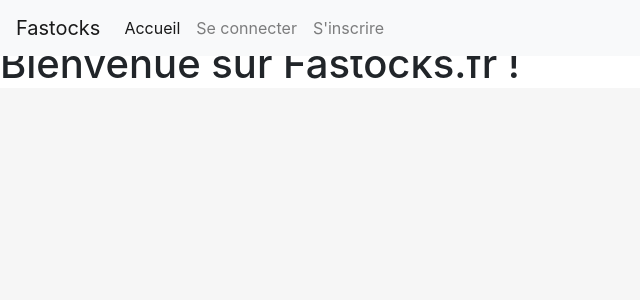
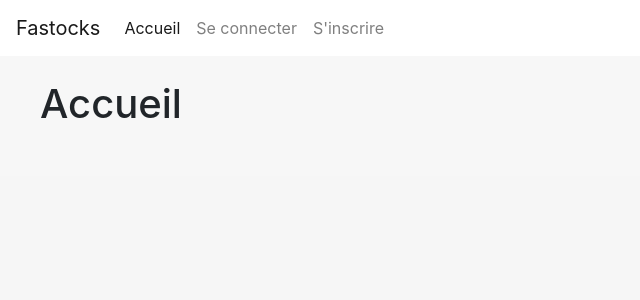
Before and after one commit to AlexisBal/fastocks.fr, a React (Create React App) app in the folder frontend/: page / in a window 1280 px wide. Shown: the top 300 px of the page, without its empty margins (0-640 px from the left). Built offline with nearby package versions, Linux system fonts and the light colour scheme.

Commit message:
background

```diff
--- a/frontend/src/App.js
+++ b/frontend/src/App.js
@@ -30,16 +30,21 @@
   if (token) return null;
 
   return (
-    <Navbar collapseOnSelect className='PublicNavBar' fixed="top" expand={true} bg="light">
+    <Navbar collapseOnSelect className='PublicNavBar' fixed="top" expand={true} variant='light'>
       <Navbar.Brand >Fastocks</Navbar.Brand>
       <Navbar.Toggle aria-controls="responsive-navbar-nav" />
       <Navbar.Collapse id="responsive-navbar-nav">
-      <Nav activeKey={location.pathname} className="mr-auto">
-          <Nav.Link href="/">Accueil</Nav.Link>
-          <Nav.Link href="/login">Se connecter</Nav.Link>
-          <Nav.Link href="/register">S'inscrire</Nav.Link>
-
-      </Nav>
+        <Nav activeKey={location.pathname} className="mr-auto">
+          <Nav.Item>
+            <Nav.Link href="/">Accueil</Nav.Link>
+          </Nav.Item>
+          <Nav.Item>
+            <Nav.Link href="/login">Se connecter</Nav.Link>
+          </Nav.Item>
+          <Nav.Item>
+            <Nav.Link href="/register">S'inscrire</Nav.Link>
+          </Nav.Item>
+        </Nav>
       </Navbar.Collapse>
   </Navbar>
   );
@@ -95,8 +100,8 @@
           <PrivateRoute exact path="/myaccount/settings/change-password" component={ChangePassword} />
           <PrivateRoute exact path="/myaccount/new-monitoring" component={CreationSuivi} />
           <PrivateRoute exact path="/myaccount/monitor" component={Dashboard} />
-          <PrivateRoute path="/myaccount/monitor/:id" component={Dashboard} />
-          <PrivateRoute path="/myaccount/monitor/:id/settings" component={ParametresSuivi} />
+          <PrivateRoute exact path="/myaccount/monitor/:id" component={Dashboard} />
+          <PrivateRoute exact path="/myaccount/monitor/:id/settings" component={ParametresSuivi} />
         </Router>
       </AuthContext.Provider>
     </div>
--- a/frontend/src/Screens/Private/ParametresSuivi.js
+++ b/frontend/src/Screens/Private/ParametresSuivi.js
@@ -4,7 +4,11 @@
 
   return (
     <body>
-      <div>Paramètres du suivi</div>
+      <div className='safe-container'>
+        <h1>Paramètres du suivi</h1>
+        <main className="form-settings">
+        </main>
+      </div>
     </body>
   );
 }
--- a/frontend/src/Screens/Public/Home.js
+++ b/frontend/src/Screens/Public/Home.js
@@ -4,8 +4,12 @@
       render() {
         return (
           <body>
-            <h1> Bienvenue sur Fastocks.fr !</h1>
-          </body>
+           <div className='safe-container'>
+            <h1>Accueil</h1>
+            <main className="form-settings">
+            </main>
+          </div>
+        </body>
        );
       }
 }
--- a/frontend/src/Screens/Public/Login.js
+++ b/frontend/src/Screens/Public/Login.js
@@ -88,6 +88,7 @@
 
     return (
       <body className="text-center">
+        <div className='safe-container'>
           <AlertDismissibleExample/>
           <main className="form-signin">
             <form onSubmit={handleSubmit} >
@@ -101,6 +102,7 @@
                 <button className="w-100 btn btn-lg btn-primary" type="submit" value="submit">Connexion</button>
               </form>
           </main>
+        </div>
     </body>
     );
 }
--- a/frontend/src/Screens/Public/Register.js
+++ b/frontend/src/Screens/Public/Register.js
@@ -160,6 +160,7 @@
 
     return (
       <body className="text-center">
+        <div className='safe-container'>
           <AlertDismissible/>
           <main className="form-register">
             <form onSubmit={handleSubmit} >
@@ -197,6 +198,7 @@
                 <button id="register-confirm" className="w-100 btn btn-lg btn-primary" type="submit" value="submit">Inscription</button>
              </form>
           </main>
+        </div>
       </body>
     );
 }
--- a/frontend/src/index.css
+++ b/frontend/src/index.css
@@ -4,6 +4,7 @@
   background-color:rgba(231, 231, 231, 0.336);
 }
 html {
+  align-items: center;
   background-color:rgba(231, 231, 231, 0.336);
 }
 h1 {
@@ -24,6 +25,7 @@
 
 .PublicNavBar {
   height:fit-content;
+  background-color: white;
 }
 
 .PrivateNavBar {
@@ -32,7 +34,6 @@
 }
 
 .form-signin {
-  width: 100%;
   max-width: 330px;
   padding: 15px;
   margin: auto;
```
Also changed, not shown: 1 other file (tests, documents, lock files or other folders). Lines whose indentation alone changed are shown as unchanged.
